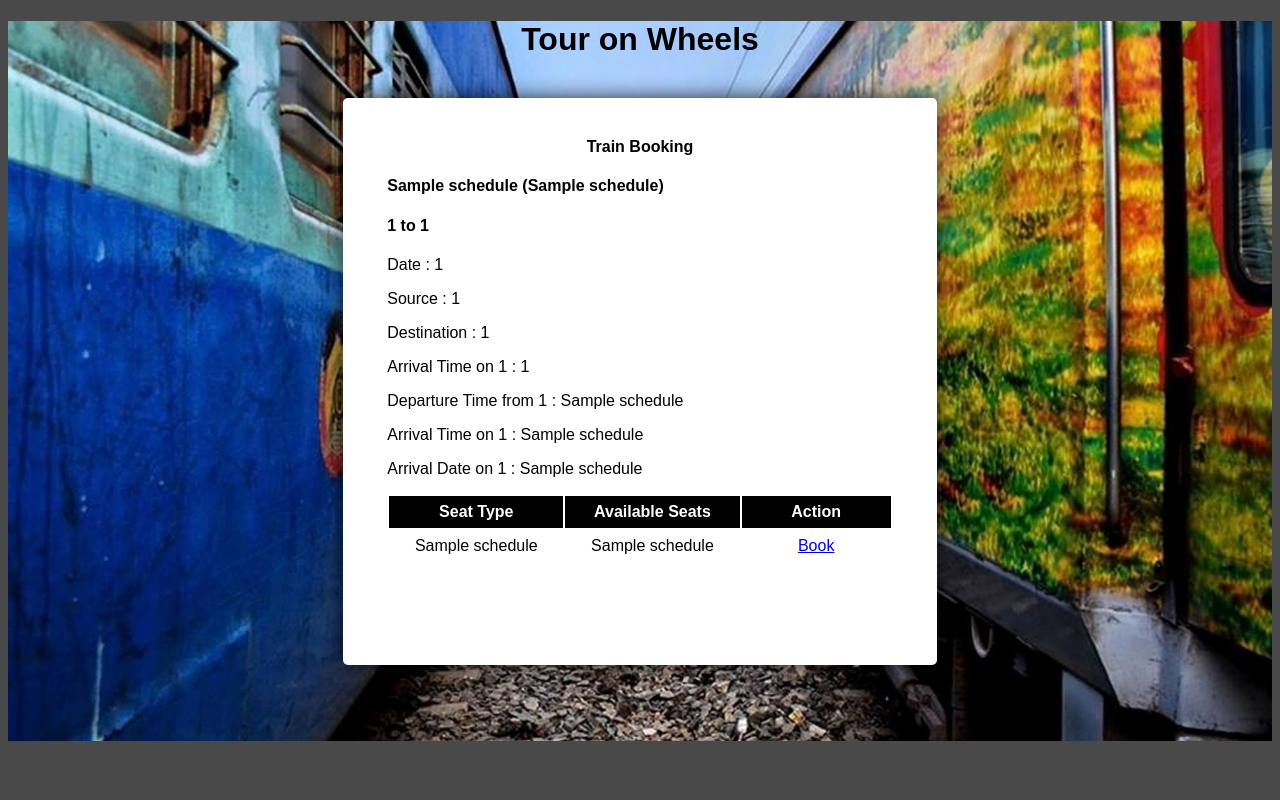
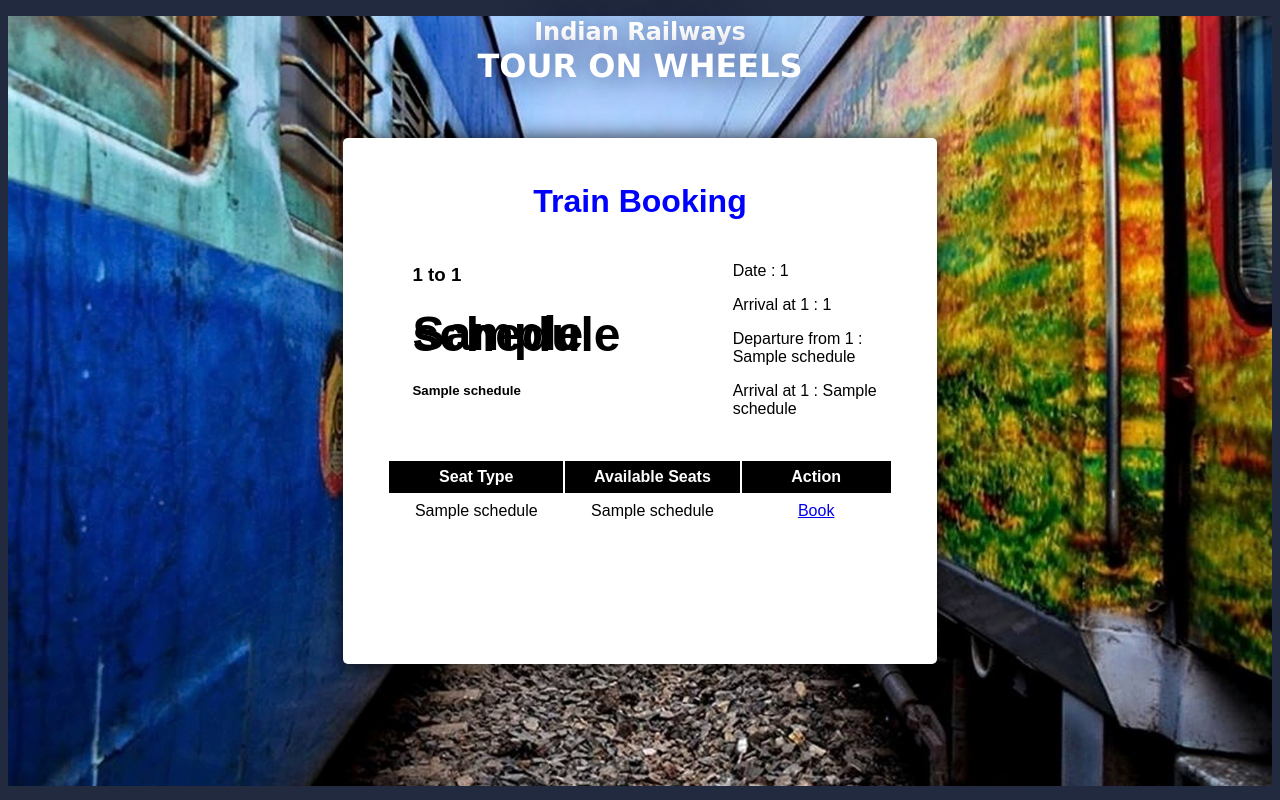
Before and after one commit to Tour-on-Wheels/Tour-on-Wheels, a Flask app: page /booking/1/1/1/1 in a window 1280 px wide. Run offline with Flask 2, Linux system fonts and the light colour scheme; a database or web service that is not in the repository returns one stand-in record (values such as "Sample title"); some libraries are stand-ins or nearby versions.

Commit message:
Frontend changes

```diff
--- a/app.py
+++ b/app.py
@@ -15,9 +15,9 @@ import numpy as np
 
 connection = psycopg2.connect(
     host = "127.0.0.1",
-    database = "irctc_db",
-    user = "krdipen",
-    password = "password",
+    database = "railway",
+    user = "sanjaliagrawal",
+    password = "ALOHOMORA",
     port = 5432
 )
 
@@ -73,6 +73,7 @@ def index():
                         select count(*) from PNR  \
                         where date ='{date}' \
                         AND train_number = s1.train_number \
+                        AND delete=0 \
                     ) \
                 ) \
             ORDER BY s1.arrival;" )
@@ -99,6 +100,7 @@ FROM schedules AS s1, \
         SELECT coach.class, PNR.train_number, count(*) FROM PNR, coach \
         WHERE DATE ='{date}' \
         AND coach.coach_name = PNR.coach_no \
+        AND PNR.delete = 0 \
         GROUP BY coach.class, PNR.train_number \
     ) AS pnr \
     ON (pnr.train_number = ts.train_id \
@@ -123,6 +125,7 @@ def details(src, dest, train_number, train_class, date):
                 SELECT coach.class, PNR.train_number, count(*) FROM PNR, coach \
                 WHERE DATE ='{date}' \
                 AND coach.coach_name = PNR.coach_no \
+                AND PNR.delete = 0 \
                 GROUP BY coach.class, PNR.train_number \
             ) AS pnr \
             ON (pnr.train_number = ts.train_id \
@@ -142,7 +145,7 @@ def details(src, dest, train_number, train_class, date):
         all_types = len(seat_type)
         cursor.execute(f"SELECT coach_name, total_seats from coach where class = '{train_class}'")
         all_seats = cursor.fetchall()
-        cursor.execute(f"SELECT PNR.coach_no, PNR.seat_no from PNR, coach where PNR.train_number = '{train_number}' \
+        cursor.execute(f"SELECT PNR.coach_no, PNR.seat_no from PNR, coach where PNR.train_number = '{train_number}' AND PNR.delete = 0 \
         and coach.class = '{train_class}' and coach.coach_name = PNR.coach_no and PNR.date = '{date}'")
         filled_seats = cursor.fetchall()
         empty_seats = []
--- a/static/css/booking.css
+++ b/static/css/booking.css
@@ -1,14 +1,20 @@
 body {
     margin: 0 px;
     font-family: sans-serif;
-    background-color: rgba(27, 27, 27, 0.795);
+    background-color: #222a3f;
 }
 
-
+h1{
+    color: white;
+    line-height: 45%;
+    text-shadow: 0 0 30px rgba(5, 16, 78, 0.8);
+    text-align: center;
+    font-family: 'Lucida Sans', 'Lucida Sans Regular', 'Lucida Grande', 'Lucida Sans Unicode', Geneva, Verdana, sans-serif;
+}
 
 .content1 {
     margin: 0 auto;
-    height: 720px;
+    height: 770px;
     background-image: url('indian-2405928_1920.jpg');
     background-position: center; /* Center the image */
     background-repeat: no-repeat; /* Do not repeat the image */
@@ -22,7 +28,7 @@ body {
     bottom: 0;
     left: 0;
     right: 0;
-  height: 70%;
+    height: 60%;
     position: absolute;
     width: 40%;
     padding-left: 3.5%;
@@ -34,7 +40,18 @@ body {
     position: absolute;
     background-color: white;
 }
+
+.content {
+
+    display: flex;
+}
+
+h4{
+    line-height: 10%;
+}
+
 table{
+    margin-top: 5%;
     width: 100%;
 }
 th {
--- a/templates/booking.html
+++ b/templates/booking.html
@@ -7,19 +7,25 @@
 
 {% block body %}
 <div class="content1">
-    <h1 style="text-align: center"> Tour on Wheels</h1>
+        <h1 style="text-align: center; font-size: x-large; font-family: 'Brush Script MT', cursive;"><br>Indian Railways</h1>
+        <h1 style="text-align: center; font-size: xx-large;">TOUR ON WHEELS</h1>
     <div class="info">
-        <h4 style="text-align: center;">Train Booking</h4>
-        <h4>{{tasks[0][2]}} ({{tasks[0][3]}})</h4>
-        <h4>{{src}} to {{dest}}</h4>
-        <p> Date : {{date}}</p>
-        <p>Source : {{src}}</p>
-        <p>Destination : {{dest}}</p>
-        <p>Arrival Time on {{src}} : {{tasks[0][0]}}</p>
-        <p>Departure Time from {{src}} : {{tasks[0][1]}}</p>
-        <p>Arrival Time on {{dest}} : {{tasks[0][4]}}</p>
-        <p>Arrival Date on {{dest}} : {{tasks[0][7]}}</p>
-<div class="table">
+        <h4 style="text-align: center; font-size: xx-large; font-family: Copperplate, Papyrus, fantasy; color: blue; line-height: 10%;">Train Booking</h4>
+        <div class="content">
+        <div class="train" style="margin-left: 5%;">
+
+        <h3>{{src}} to {{dest}}</h3>
+        <h3 style="font-size: xxx-large; line-height: 1%;"> {{tasks[0][3]}}</h3>
+        <h5>{{tasks[0][2]}}</h5>
+    </div>
+        <div style="margin-left: 15%;" class="times">
+            <p> Date : {{date}}</p>
+        <p>Arrival at {{src}} : {{tasks[0][0]}}</p>
+        <p>Departure from {{src}} : {{tasks[0][1]}}</p>
+        <p>Arrival at {{dest}} : {{tasks[0][4]}}</p>
+        </div>
+        </div>
+<div  class="table">
     <table>
         <tr>
             <th>Seat Type</th>
```
Also changed, not shown: static/css/main.css (+20 -6 lines), templates/index.html (+8 -6 lines), 1 other file. Lines whose indentation alone changed are shown as unchanged.
